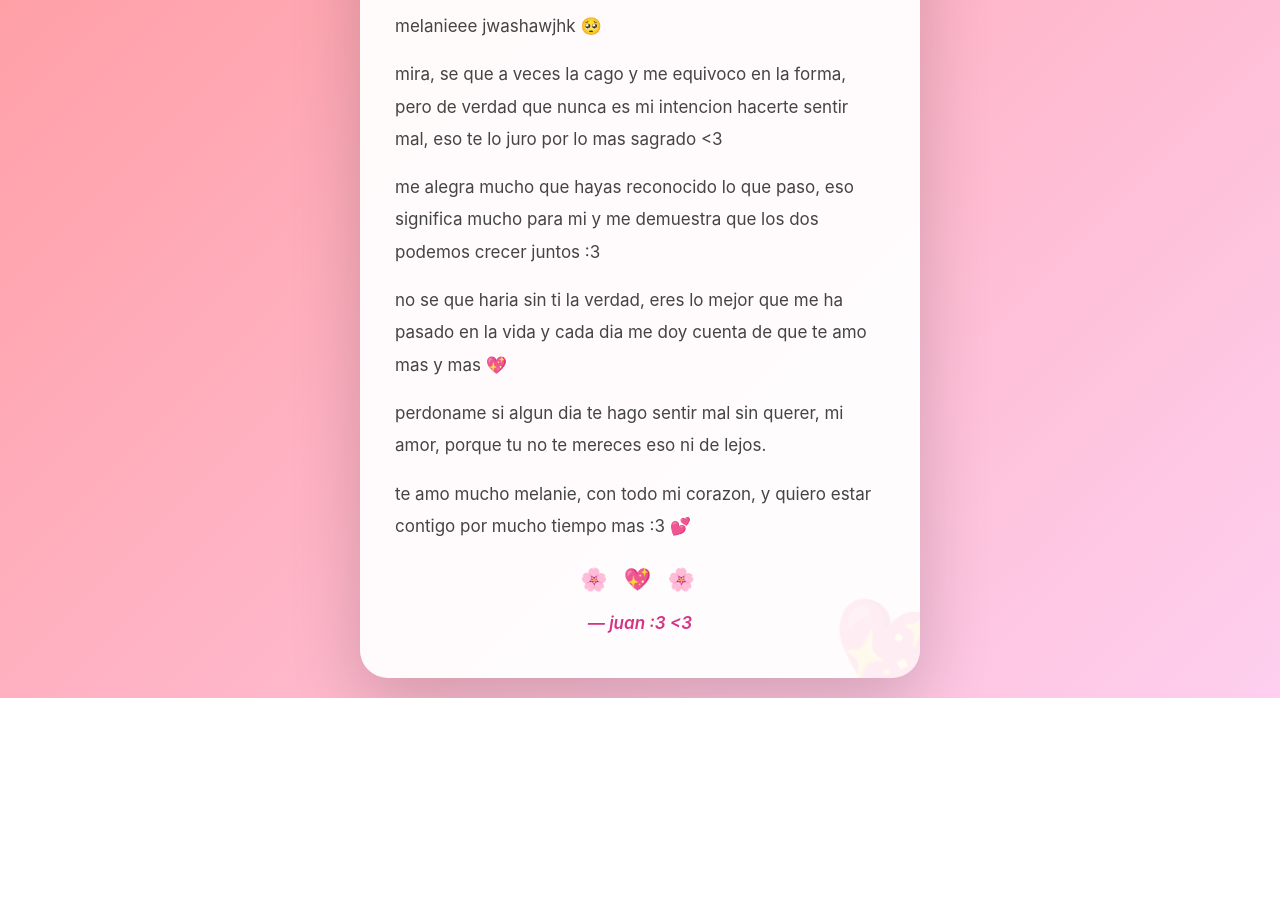
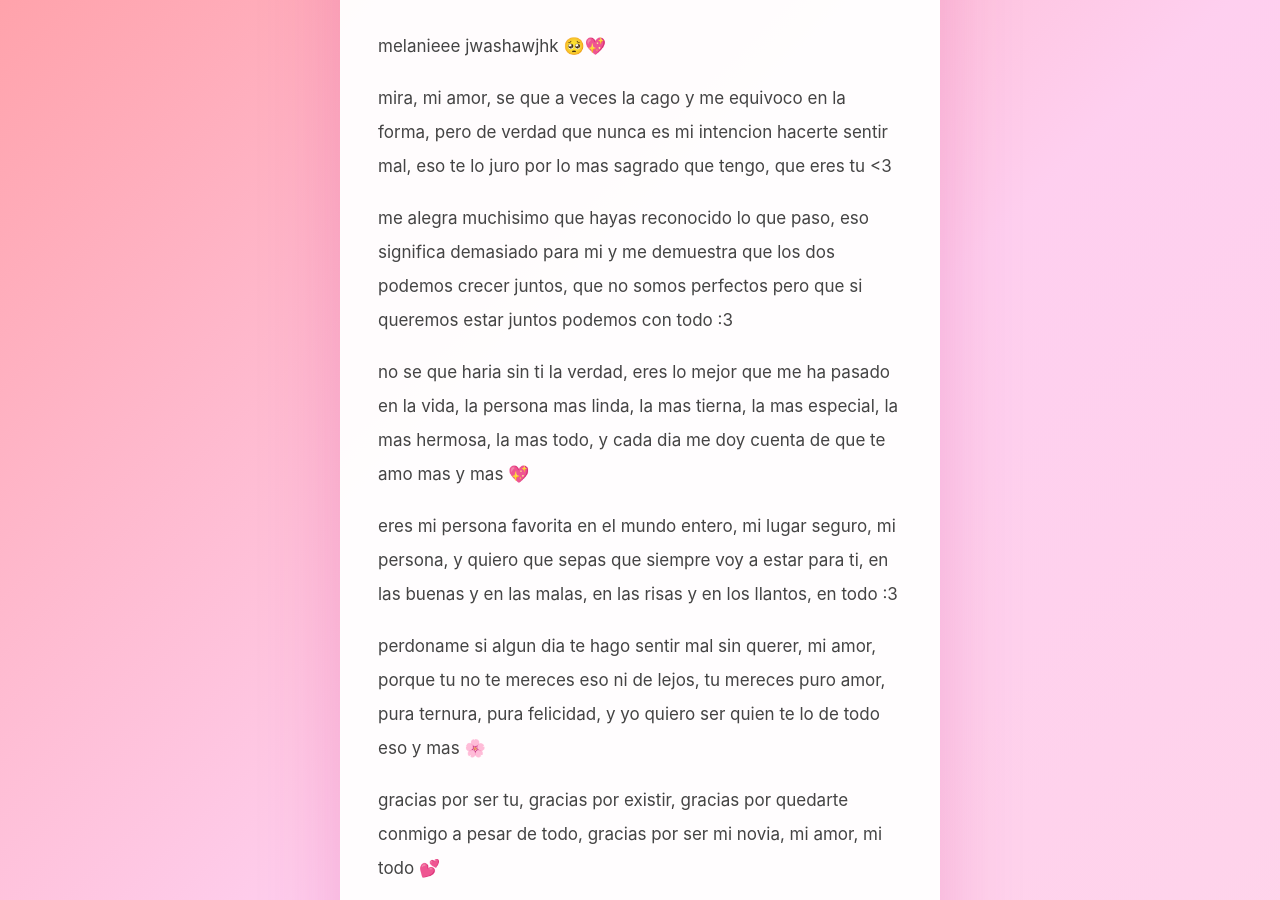
Before and after one commit to SuryZs/FORMYCUTEBABYYYYMELANIE, a plain HTML site: page index.html in a window 1280 px wide. Shown: the part 239-1139 px from the top of the page. Before the commit the page ends 937 px from the top, so only its background shows below. Drawn offline with Linux system fonts and the light colour scheme.

Commit message:
Enhance layout and update message content in index.html
Updated styles and content in index.html for improved layout and messaging.

```diff
--- a/index.html
+++ b/index.html
@@ -6,21 +6,21 @@
 <title>pa ti melanie :3</title>
 <style>
 * { margin: 0; padding: 0; box-sizing: border-box; font-family: -apple-system, BlinkMacSystemFont, "Segoe UI", Roboto, sans-serif; }
-body { display: flex; justify-content: center; align-items: center; min-height: 100vh; background: linear-gradient(135deg, #ff9a9e 0%, #fecfef 100%); padding: 20px; overflow-x: hidden; }
-.card { background: rgba(255,255,255,0.95); border-radius: 28px; padding: 45px 35px; max-width: 560px; width: 100%; text-align: center; box-shadow: 0 25px 70px rgba(0,0,0,0.18); animation: fadeIn 1.2s ease; position: relative; overflow: hidden; }
-.card::before { content: "💕"; position: absolute; top: -20px; left: -20px; font-size: 80px; opacity: 0.08; transform: rotate(-15deg); }
-.card::after { content: "💖"; position: absolute; bottom: -25px; right: -20px; font-size: 90px; opacity: 0.08; transform: rotate(15deg); }
-.heart { font-size: 70px; animation: latido 1.2s infinite; margin-bottom: 10px; }
-h1 { font-size: 30px; color: #d63384; margin-bottom: 8px; }
-.sub { font-size: 14px; color: #b06a8f; margin-bottom: 28px; letter-spacing: 1px; }
-.mensaje { font-size: 17px; line-height: 1.9; color: #444; margin-bottom: 30px; text-align: left; }
-.mensaje p { margin-bottom: 16px; }
-.firma { font-size: 17px; color: #d63384; font-style: italic; font-weight: 600; margin-top: 10px; }
-.deco { font-size: 22px; margin: 15px 0; letter-spacing: 5px; }
+body { display: flex; justify-content: center; align-items: center; min-height: 100vh; background: linear-gradient(135deg, #ff9a9e 0%, #fecfef 50%, #ffd6e8 100%); padding: 20px; overflow-x: hidden; }
+.card { background: rgba(255,255,255,0.96); border-radius: 30px; padding: 50px 38px; max-width: 600px; width: 100%; text-align: center; box-shadow: 0 30px 80px rgba(214,51,132,0.25); animation: fadeIn 1.4s ease; position: relative; overflow: hidden; }
+.card::before { content: "💕"; position: absolute; top: -25px; left: -25px; font-size: 100px; opacity: 0.07; transform: rotate(-15deg); }
+.card::after { content: "💖"; position: absolute; bottom: -30px; right: -25px; font-size: 110px; opacity: 0.07; transform: rotate(15deg); }
+.heart { font-size: 75px; margin-bottom: 12px; animation: latido 1.2s infinite, flotar 3s ease-in-out infinite; }
+h1 { font-size: 32px; color: #d63384; margin-bottom: 6px; }
+.sub { font-size: 14px; color: #b06a8f; margin-bottom: 32px; letter-spacing: 1.5px; text-transform: uppercase; }
+.mensaje { font-size: 17px; line-height: 2; color: #444; margin-bottom: 30px; text-align: left; }
+.mensaje p { margin-bottom: 18px; }
+.firma { font-size: 18px; color: #d63384; font-style: italic; font-weight: 600; margin-top: 15px; }
+.deco { font-size: 24px; margin: 20px 0; letter-spacing: 8px; animation: latido 1.5s infinite; }
+.estrellas { font-size: 18px; margin: 10px 0; letter-spacing: 4px; opacity: 0.7; }
 @keyframes latido { 0%,100% { transform: scale(1); } 50% { transform: scale(1.15); } }
-@keyframes fadeIn { from { opacity: 0; transform: translateY(20px); } to { opacity: 1; transform: translateY(0); } }
 @keyframes flotar { 0%,100% { transform: translateY(0); } 50% { transform: translateY(-8px); } }
-.heart, .deco { animation: latido 1.2s infinite, flotar 3s ease-in-out infinite; }
+@keyframes fadeIn { from { opacity: 0; transform: translateY(25px); } to { opacity: 1; transform: translateY(0); } }
 </style>
 </head>
 <body>
@@ -30,20 +30,32 @@ h1 { font-size: 30px; color: #d63384; margin-bottom: 8px; }
 <div class="sub">✦ un mensajito de juan ✦</div>
 
 <div class="mensaje">
-<p>melanieee jwashawjhk 🥺</p>
 
-<p>mira, se que a veces la cago y me equivoco en la forma, pero de verdad que nunca es mi intencion hacerte sentir mal, eso te lo juro por lo mas sagrado <3</p>
+<p>melanieee jwashawjhk 🥺💖</p>
 
-<p>me alegra mucho que hayas reconocido lo que paso, eso significa mucho para mi y me demuestra que los dos podemos crecer juntos :3</p>
+<p>mira, mi amor, se que a veces la cago y me equivoco en la forma, pero de verdad que nunca es mi intencion hacerte sentir mal, eso te lo juro por lo mas sagrado que tengo, que eres tu <3</p>
 
-<p>no se que haria sin ti la verdad, eres lo mejor que me ha pasado en la vida y cada dia me doy cuenta de que te amo mas y mas 💖</p>
+<p>me alegra muchisimo que hayas reconocido lo que paso, eso significa demasiado para mi y me demuestra que los dos podemos crecer juntos, que no somos perfectos pero que si queremos estar juntos podemos con todo :3</p>
 
-<p>perdoname si algun dia te hago sentir mal sin querer, mi amor, porque tu no te mereces eso ni de lejos.</p>
+<p>no se que haria sin ti la verdad, eres lo mejor que me ha pasado en la vida, la persona mas linda, la mas tierna, la mas especial, la mas hermosa, la mas todo, y cada dia me doy cuenta de que te amo mas y mas 💖</p>
 
-<p>te amo mucho melanie, con todo mi corazon, y quiero estar contigo por mucho tiempo mas :3 💕</p>
+<p>eres mi persona favorita en el mundo entero, mi lugar seguro, mi persona, y quiero que sepas que siempre voy a estar para ti, en las buenas y en las malas, en las risas y en los llantos, en todo :3</p>
+
+<p>perdoname si algun dia te hago sentir mal sin querer, mi amor, porque tu no te mereces eso ni de lejos, tu mereces puro amor, pura ternura, pura felicidad, y yo quiero ser quien te lo de todo eso y mas 🌸</p>
+
+<p>gracias por ser tu, gracias por existir, gracias por quedarte conmigo a pesar de todo, gracias por ser mi novia, mi amor, mi todo 💕</p>
+
+<p>te amo mucho melanie, con todo mi corazon, con toda mi alma, con todo mi ser, y quiero estar contigo por mucho tiempo mas, toda la vida si se puede :3 <3</p>
+
+<p>eres la mas linda, la mejor, la mas tierna, la mas hermosa, la mas perfecta para mi, y siempre lo vas a ser, no importa lo que pase jwashawjhk 🥺💖</p>
+
+<p>te amo, te amo, te amo, mil veces te amo 💕💕💕</p>
+
 </div>
 
+<div class="estrellas">✦ ✧ ✦ ✧ ✦</div>
 <div class="deco">🌸 💖 🌸</div>
+<div class="estrellas">✦ ✧ ✦ ✧ ✦</div>
 
 <div class="firma">— juan :3 &lt;3</div>
 </div>
```
